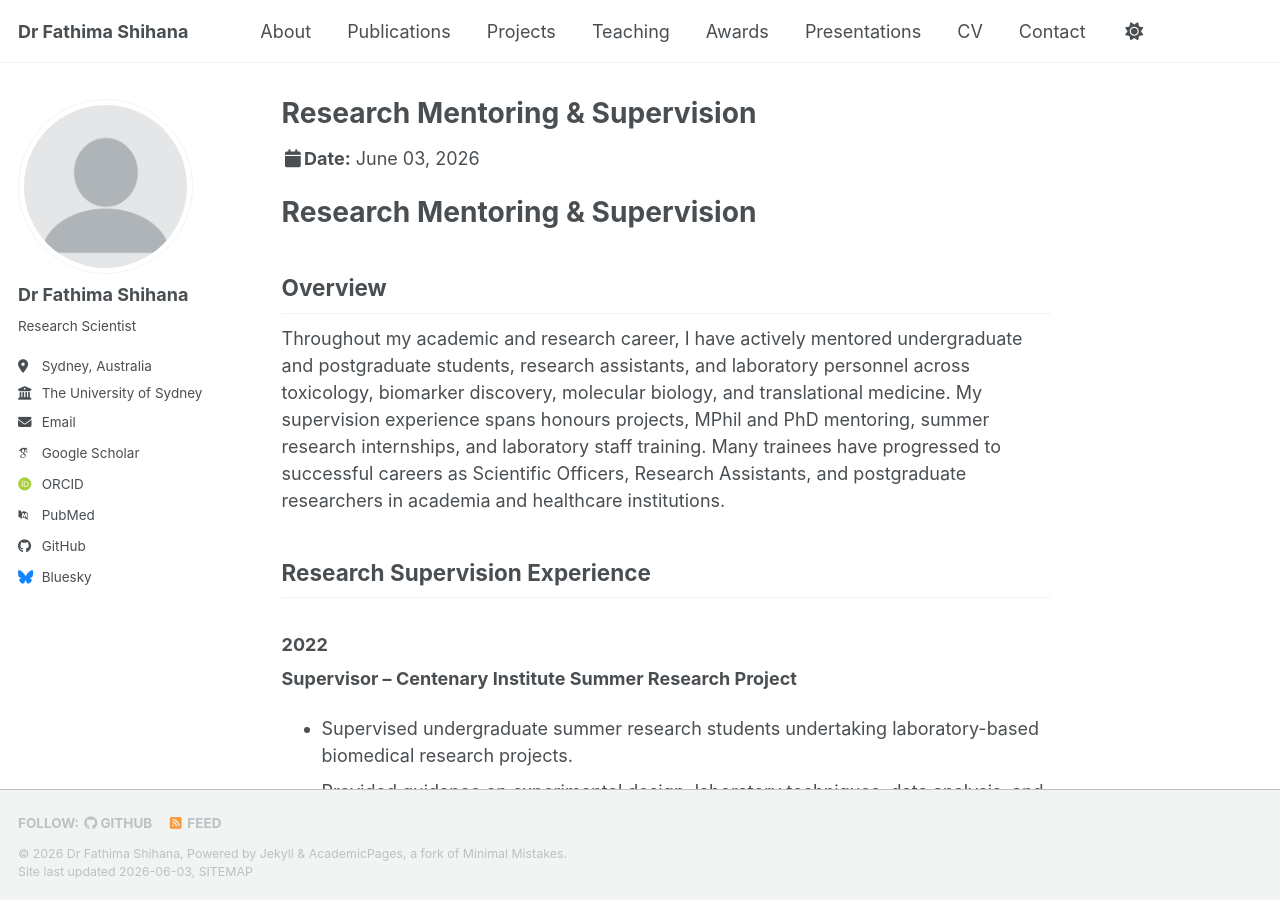
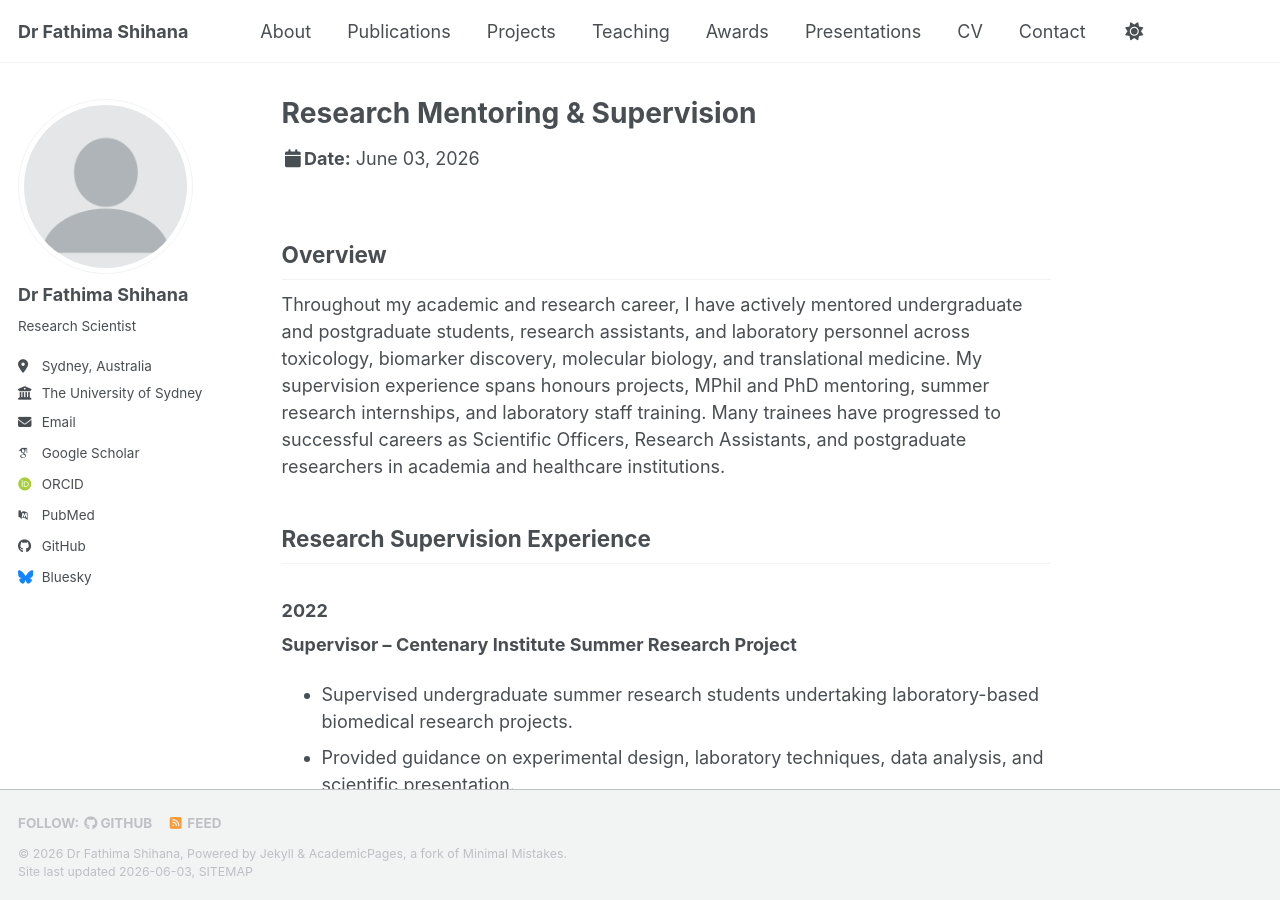
Before and after one commit to fathimashihana/fathimashihana.github.io, a Jekyll site: the page built from _talks/research-mentoring-and-supervision.md, in a window 1280 px wide and 900 px high. Built offline with Jekyll 4.4.1, drawn with Linux system fonts in a browser that asks for light colours; some web fonts are replaced; a script bundle is joined from its source files by our own code; library files that are not in the unit come from our copies.

Commit message:
Update research-mentoring-and-supervision.md

```diff
--- a/_talks/research-mentoring-and-supervision.md
+++ b/_talks/research-mentoring-and-supervision.md
@@ -4,8 +4,6 @@ collection: talks
 permalink: /teaching/research-mentoring-and-supervision/
 author_profile: true
 ---
-
-# Research Mentoring & Supervision
 
 ## Overview
 
```
